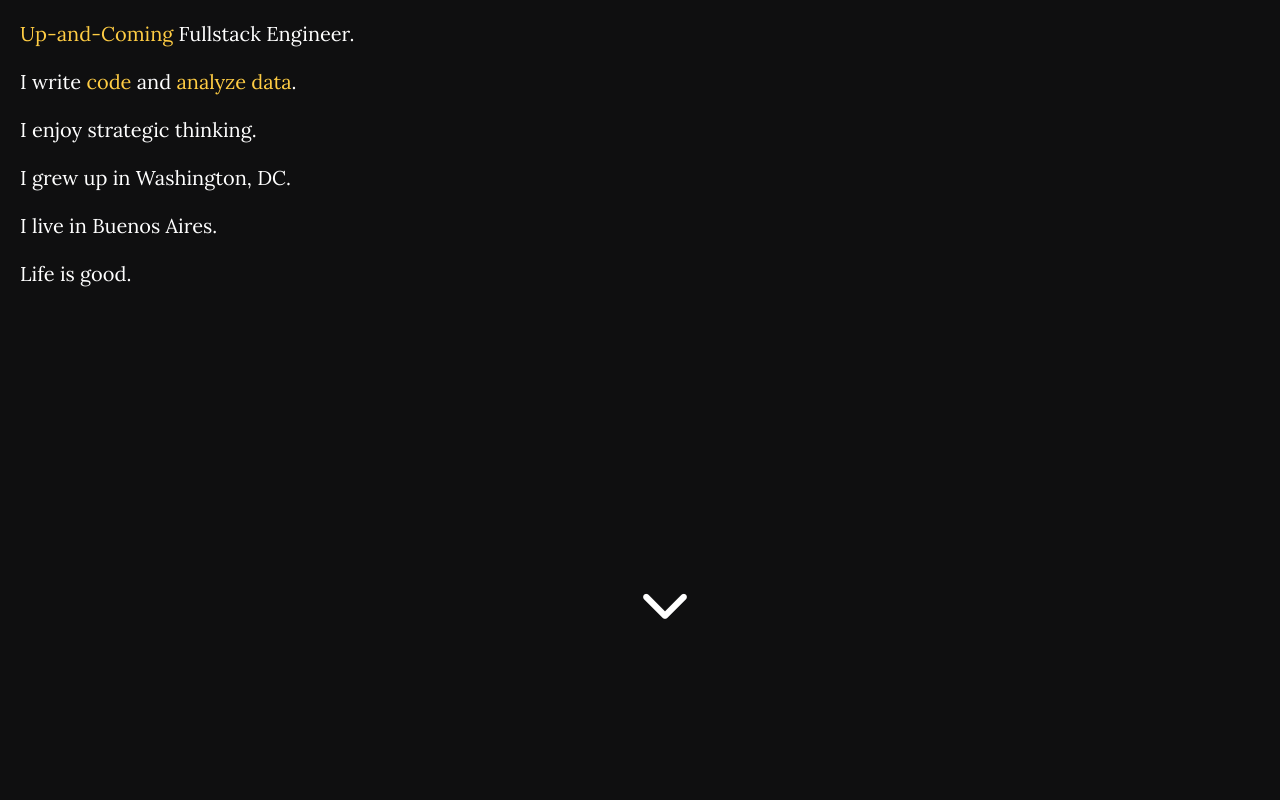
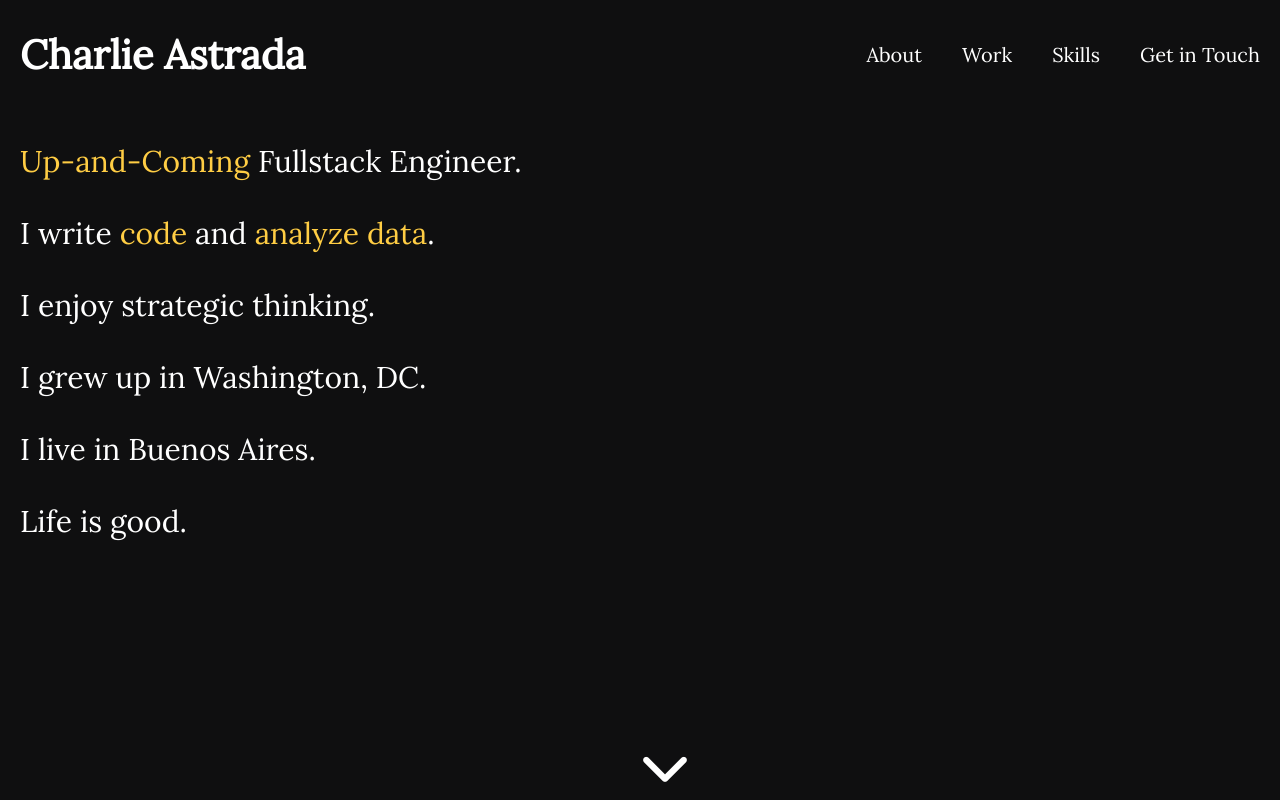
Before and after one commit to deduced/bov-personal-portfolio, a plain HTML site: page index.html in a window 1280 px wide. Shown: the top 800 px of the page. Drawn offline with nearby package versions, Linux system fonts and the light colour scheme; a web font is replaced by a local one.

Commit message:
Add classes and styles to improve media sizes
* add black background to body
* add a helper class for "light" text
* add media queries for >= tablet for hero text
* add media query for >= desktop for header menu

```diff
--- a/index.html
+++ b/index.html
@@ -15,8 +15,8 @@
 
     <header id="header">
       <div class="header__container">
-        <nav id="nav-primary" class="">
-          <div id="mobile-nav" class="c-overlay l-nav-primary--mobile">
+        <nav id="nav-primary">
+          <div id="mobile-nav" class="c-overlay l-nav-primary-mobile">
             <a href="javascript:void(0)" class="c-overlay__closebtn" onclick="closeNav()">&times;</a>
 
             <div class="c-overlay__content">
@@ -31,6 +31,18 @@
               </div>
             </div>
           </div>
+
+          <div class="l-nav-primary-desktop">
+            <div class="l-nav-primary-desktop__menu">
+              <ul class="l-nav-primary-desktop__menu-container">
+                <li class="l-nav-primary-desktop__menu-item l-nav-primary-desktop__menu-item--main"><h1>Charlie Astrada</h1></li>
+                <li class="l-nav-primary-desktop__menu-item"><a href="#about" class="h-light">About</a></li>
+                <li class="l-nav-primary-desktop__menu-item"><a href="#work" class="h-light">Work</a></li>
+                <li class="l-nav-primary-desktop__menu-item"><a href="#skills" class="h-light">Skills</a></li>
+                <li class="l-nav-primary-desktop__menu-item"><a href="#get-in-touch" class="h-light">Get in Touch</a></li>
+              </ul>
+            </div>
+          </div>
         </nav>
       </div>
       <span onclick="openNav()" class="c-overlay__openbtn"><i class="fa fa-bars" aria-hidden="true"></i></span>
@@ -40,12 +52,12 @@
       <section id="about" class="t-section l-section c-hero l-section--hero">
         <h1 class="c-hero__header">Charlie Astrada</h1>
         <article class="l-article l-article--hero">
-          <p><a href="#">Up-and-Coming</a> Fullstack Engineer.</p>
-          <p>I write <a href="#">code</a> and <a href="#">analyze data</a>.</p>
-          <p>I enjoy strategic thinking.</p>
-          <p>I grew up in Washington, DC.</p>
-          <p>I live in Buenos Aires.</p>
-          <p>Life is good.</p>
+          <p class="c-hero__text"><a href="#">Up-and-Coming</a> Fullstack Engineer.</p>
+          <p class="c-hero__text">I write <a href="#">code</a> and <a href="#">analyze data</a>.</p>
+          <p class="c-hero__text">I enjoy strategic thinking.</p>
+          <p class="c-hero__text">I grew up in Washington, DC.</p>
+          <p class="c-hero__text">I live in Buenos Aires.</p>
+          <p class="c-hero__text">Life is good.</p>
         </article>
 
         <footer class="c-scroll-indicator__container">
--- a/src/stylesheets/base/_base.scss
+++ b/src/stylesheets/base/_base.scss
@@ -19,7 +19,10 @@ html {
   box-sizing: inherit;
 }
 
-
+ul {
+  margin: 0;
+  padding: 0;
+}
 
 /**
  * Basic styles for links
--- a/src/stylesheets/base/_helpers.scss
+++ b/src/stylesheets/base/_helpers.scss
@@ -2,47 +2,6 @@
 // This file contains CSS helper classes.
 // -----------------------------------------------------------------------------
 
-
-
-/**
- * Main content containers
- * 1. Make the container full-width with a maximum width
- * 2. Center it in the viewport
- * 3. Leave some space on the edges, especially valuable on small screens
- */
-// .container {
-//   max-width: $max-width; /* 1 */
-//   margin-left: auto; /* 2 */
-//   margin-right: auto; /* 2 */
-//   padding-left: 20px; /* 3 */
-//   padding-right: 20px; /* 3 */
-//   width: 100%; /* 1 */
-//  }
-
-/**
- * Hide text while making it readable for screen readers
- * 1. Needed in WebKit-based browsers because of an implementation bug;
- *    See: https://code.google.com/p/chromium/issues/detail?id=457146
- */
-// .hide-text {
-//   overflow: hidden;
-//   padding: 0; /* 1 */
-//   text-indent: 101%;
-//   white-space: nowrap;
-// }
-
-/**
- * Hide element while making it readable for screen readers
- * Shamelessly borrowed from HTML5Boilerplate:
- * https://github.com/h5bp/html5-boilerplate/blob/master/src/css/main.css#L119-L133
- */
-// .visually-hidden {
-//   border: 0;
-//   clip: rect(0 0 0 0);
-//   height: 1px;
-//   margin: -1px;
-//   overflow: hidden;
-//   padding: 0;
-//   position: absolute;
-//   width: 1px;
-// }
+.h-light {
+  color: $text-color-light;
+}
--- a/src/stylesheets/components/_hero.scss
+++ b/src/stylesheets/components/_hero.scss
@@ -12,4 +12,12 @@
       display: none;
     }
   }
+
+  &__text {
+    font-size: 1em;
+
+    @include media(desktop) {
+      font-size: 1.5em;
+    }
+  }
 }
--- a/src/stylesheets/layout/_header.scss
+++ b/src/stylesheets/layout/_header.scss
@@ -2,12 +2,37 @@
 // This file contains all styles related to the header of the site/application.
 // -----------------------------------------------------------------------------
 
-.l-nav-primary {
+.l-nav-primary-mobile {
+  // For >= tablet sized screens, set menu to display: none;
+  @include media(tablet) {
+    display: none;
+  }
+}
 
-  // For >= tablet sized screens, set menu to display: none;
-  &--mobile {
-    @include media(tablet) {
-      display: none;
+.l-nav-primary-desktop {
+  display: none;
+  width: 100%;
+
+  &__menu-container {
+    @extend .l-flexy-row;
+    list-style: none;
+    align-items: center;
+  }
+
+  &__menu-item {
+    font-size: .75em;
+    margin: 0 1em;
+
+    &--main {
+      flex-grow: 1;
+    }
+
+    @include media(desktop) {
+      font-size: 1em;
     }
   }
+
+  @include media(tablet) {
+    display: block;
+  }
 }
--- a/src/stylesheets/themes/_default.scss
+++ b/src/stylesheets/themes/_default.scss
@@ -14,6 +14,13 @@ $background-alt: rgb(255, 255, 255);
 // Font Stacks
 $text-font-stack: 'Lora', serif !default;
 $signature-font-stack: 'Euphoria Script', cursive !default;
+
+
+// ------ BASE STYLES ------//
+body {
+  background-color: $background-main;
+}
+
 
 // ----- WRAPPERS ---------//
 
```
Also changed, not shown: public/assets/stylesheets/main.css, src/stylesheets/layout/_main.scss (line endings or trailing spaces), 1 other file.
